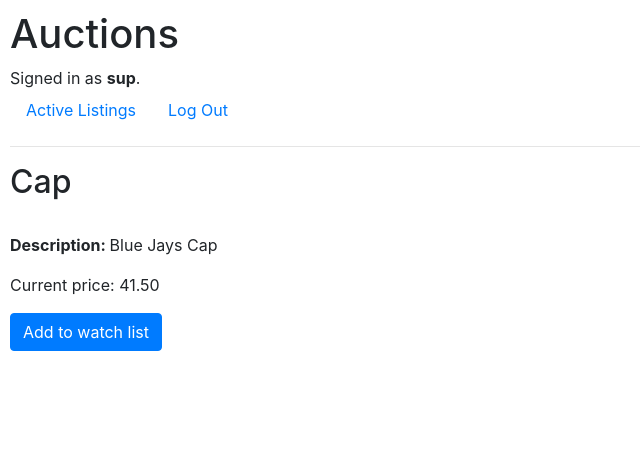
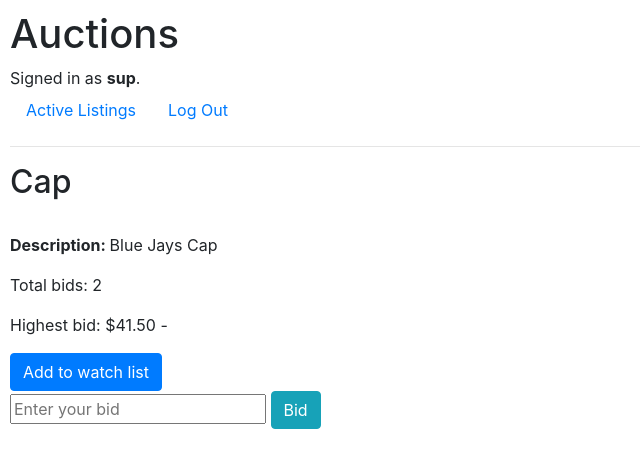
Before and after one commit to tarikozturk017/ecommerce-django, a Django app: a page that uses commerce/auctions/templates/auctions/listing.html in a window 1280 px wide. Shown: the top 468 px of the page, without its empty margins (0-640 px from the left). Run offline with Django 3.2, Linux system fonts and the light colour scheme; a user stored in the database is signed in; data comes from the database, SQL or seed files in the repository; both versions use the stored data as it was after the commit; data that the repository does not hold is empty; some libraries are stand-ins or nearby versions.

Commit message:
bidding feature is added

```diff
--- a/commerce/auctions/templates/auctions/listing.html
+++ b/commerce/auctions/templates/auctions/listing.html
@@ -8,10 +8,18 @@
     <br>
     <div>
         <p><b>Description: </b>{{ listing.description }}</p>
-        <p>Current price: {{ listing.current_price }}</p>
+        {% if listing.bids.count == 0 %}
+        <p>Starting bid: ${{ listing.current_price }}</p>
+        {% else %}
+        <p>Total bids: {{ listing.bids.count }}</p>
+        <p>Highest bid: ${{ listing.bids.last.amount }} -
+            {% if listing.bids.last.bidder == user %}
+                You are the highest bidder!
+            {% endif %}
+        </p>
+        {% endif %}
     </div>
-    <!-- <a href="add_watch_list/{{ listing.title }}">Add to watch list</a> -->
-
+    <p>
     <form action="{% url 'listing' listing.title %}" method="post">
         {% csrf_token %}
         {% if is_exist %}
@@ -20,5 +28,15 @@
         <button type="submit" name="watch_list" value="add" class="btn btn-primary">Add to watch list</button>
         {% endif %}
     </form>
-
+    <form action="{% url 'bid' listing.title %}" method="post">
+        {% csrf_token %}
+        <input class="bid_amount" type="text" name="bid_amount" placeholder="Enter your bid">
+        <input type="submit" value="Bid" class="btn btn-info">
+        {% if message %}
+          <div class="alert alert-danger" role="alert">
+            {{ message }}
+          </div>
+        {% endif %}
+    </form>
+    </p>
 {% endblock %}
--- a/commerce/auctions/urls.py
+++ b/commerce/auctions/urls.py
@@ -8,5 +8,6 @@ urlpatterns = [
     path("logout", views.logout_view, name="logout"),
     path("register", views.register, name="register"),
     path("create_listing", views.create_listing, name="create_listing"),
-    path("listing/<str:title>", views.listing, name="listing")
+    path("listing/<str:title>", views.listing, name="listing"),
+    path("bid/<str:title>", views.bid, name="bid")
 ]
--- a/commerce/auctions/views.py
+++ b/commerce/auctions/views.py
@@ -6,6 +6,7 @@ from django.urls import reverse
 from django.contrib.auth.decorators import login_required
 from .models import *
 from django.forms import ModelForm
+from django.contrib import messages
 
 class NewListingForm(ModelForm):
     class Meta:
@@ -107,3 +108,26 @@ def listing(request, title):
             "listing": listing,
             "is_exist": is_exist
         })
+
+@login_required
+def bid(request, title):
+    if request.method == "POST":
+        listing = Listing.objects.get(title=title)
+        user=request.user
+        bid_amount = float(request.POST["bid_amount"])
+        if bid_amount >= listing.current_price:
+            new_bid = Bid(amount=bid_amount, bidder=user, listing=listing)
+            listing.current_price = new_bid.amount
+            listing.save()
+            new_bid.save()
+        else:
+            return render(request, "auctions/listing.html", {
+            "listing": listing,
+            "message": "Your bid is not bigger than the current bid!"
+        })
+        bids = Bid.objects.filter(listing=listing)
+        return render(request, "auctions/listing.html", {
+            "listing": listing,
+            "user": user,
+            "bids": bids
+        })
```
Also changed, not shown: commerce/db.sqlite3.
